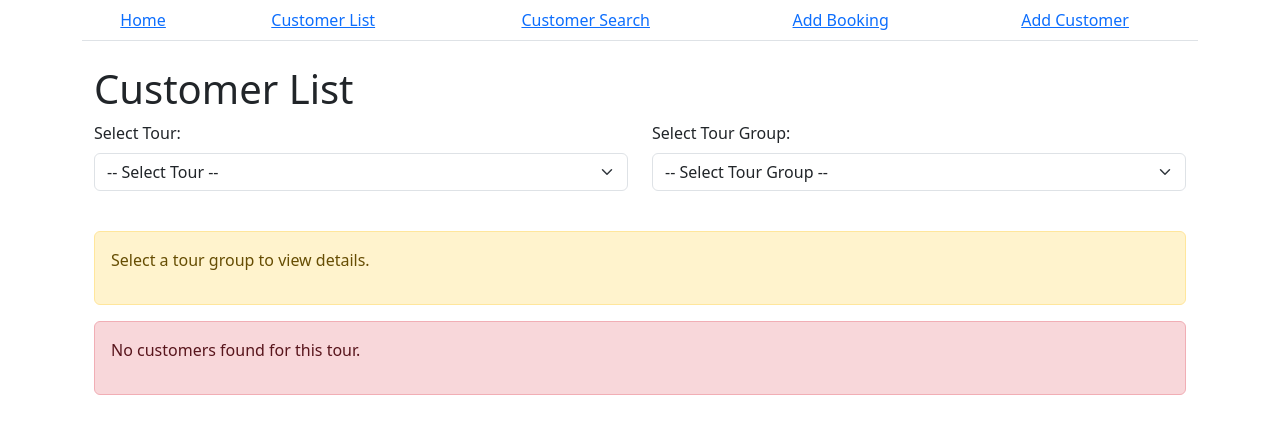
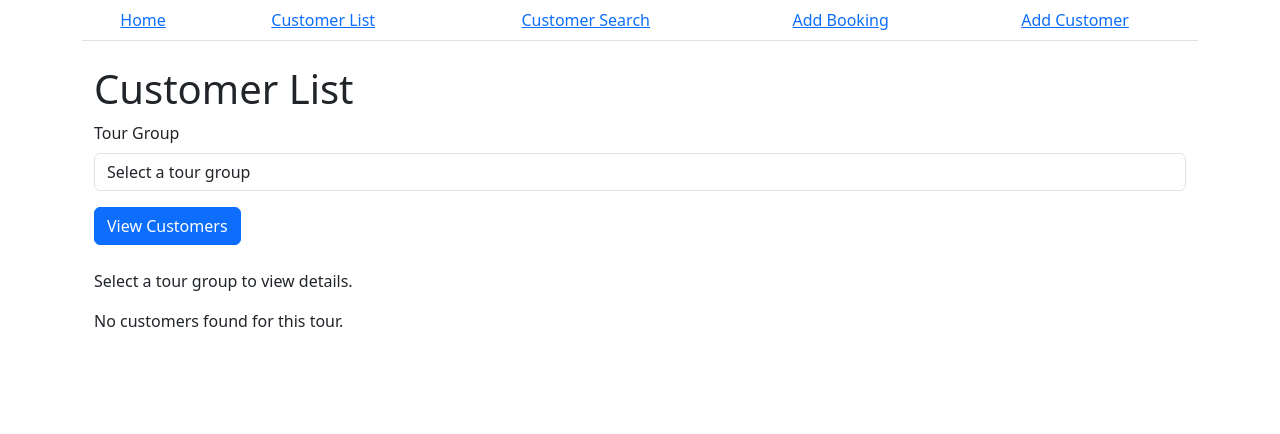
Before and after one commit to MoChen-5632/atl, a Flask app: template templates/tourlist.html in a window 1280 px wide. Shown: the part 62-496 px from the top of the page. Run offline with Flask 3, Linux system fonts and the light colour scheme; the template is opened without the code that fills it, so the values that code supplies are empty; parts of the project's set-up code (start-up, migrations or seed data) failed here and were passed over.

Commit message:
sixth push

```diff
--- a/app.py
+++ b/app.py
@@ -47,30 +47,22 @@ def customers():
 @app.route("/tours/list", methods=["GET", "POST"])
 def tourlist():
     connection = getCursor()
+    # Fetch all tour groups across all tours
+    connection.execute("""
+        SELECT tourgroups.tourgroupid, tourgroups.startdate, tours.tourname
+        FROM tourgroups
+        JOIN tours ON tourgroups.tourid = tours.tourid
+        ORDER BY tours.tourname, tourgroups.startdate;
+    """)
+    tourgroups = connection.fetchall()
 
-    # Fetch available tours for the dropdown
-    connection.execute("SELECT tourid, tourname, agerestriction FROM tours ORDER BY tourname;")
-    tours = connection.fetchall()
 
-    tourgroups = []
     customers = []
     tourname = None
     startdate = None
 
     if request.method == "POST":
-        # Get selected tour and tourgroup from the form
-        tour_id = request.form.get("tour")
         tourgroup_id = request.form.get("tourgroup")
-
-        if tour_id:
-            # Fetch tour groups based on the selected tourid
-            connection.execute("""
-                SELECT tourgroups.tourgroupid, tourgroups.startdate
-                FROM tourgroups
-                WHERE tourgroups.tourid = %s
-                ORDER BY tourgroups.startdate;
-            """, (tour_id,))
-            tourgroups = connection.fetchall()
 
         if tourgroup_id:
             # Fetch tour name and start date for the selected tourgroup
@@ -81,6 +73,7 @@ def tourlist():
                 WHERE tourgroups.tourgroupid = %s;
             """, (tourgroup_id,))
             tour_info = connection.fetchone()
+
 
             if tour_info:
                 tourname = tour_info['tourname']
@@ -96,20 +89,7 @@ def tourlist():
                 """, (tourgroup_id,))
                 customers = connection.fetchall()
 
-    else:
-        # For GET request, load tour groups for the first available tour
-        if tours:
-            first_tour_id = tours[0]['tourid']
-            connection.execute("""
-                SELECT tourgroups.tourgroupid, tourgroups.startdate
-                FROM tourgroups
-                WHERE tourgroups.tourid = %s
-                ORDER BY tourgroups.startdate;
-            """, (first_tour_id,))
-            tourgroups = connection.fetchall()
-
     return render_template("tourlist.html",
-                           tours=tours,
                            tourgroups=tourgroups,
                            tourname=tourname,
                            startdate=startdate,
--- a/templates/customersearch.html
+++ b/templates/customersearch.html
@@ -10,11 +10,11 @@
 
 
     <form method="POST">
-        <div class="form-group">
+        <div class="form-group mb-3">
             <label for="search_term">Please enter the name you would like to search:</label>
-            <input type="text" class="form-control" id="search_term" name="search_term" placeholder="Enter first or last name" required>
+            <input type="text" class="form-control mt-2" id="search_term" name="search_term" placeholder="Enter first or last name" required>
         </div>
-        <button type="submit" class="btn btn-primary mt-3">Search</button>
+        <button type="submit" class="btn btn-primary">Search</button>
     </form>
 
 
--- a/templates/tourlist.html
+++ b/templates/tourlist.html
@@ -8,40 +8,29 @@
     <h1>Customer List</h1>
 
     <form method="POST" class="mb-4">
-        <div class="row">
-            <div class="col-md-6 mb-3">
-                <label for="tour" class="form-label">Select Tour:</label>
-                <select id="tour" name="tour" class="form-select" onchange="this.form.submit()">
-                    <option value="">-- Select Tour --</option>
-                    {% for tour in tours %}
-                        <option value="{{ tour.tourid }}" {% if tour.tourid == request.form.get('tour') %}selected{% endif %}>
-                            {{ tour.tourname }}
-                        </option>
-                    {% endfor %}
-                </select>
-            </div>
-
-            <div class="col-md-6 mb-3">
-                <label for="tourgroup" class="form-label">Select Tour Group:</label>
-                <select id="tourgroup" name="tourgroup" class="form-select" onchange="this.form.submit()">
-                    <option value="">-- Select Tour Group --</option>
-                    {% for tourgroup in tourgroups %}
-                        <option value="{{ tourgroup.tourgroupid }}" {% if tourgroup.tourgroupid == request.form.get('tourgroup') %}selected{% endif %}>
-                            {{ tourgroup.startdate }}
-                        </option>
-                    {% endfor %}
-                </select>
-            </div>
-        </div>
+      <!-- Tour Group Selection -->
+      <div class="form-group mb-3">
+        <label for="tourgroup">Tour Group</label>
+        <select class="form-control mt-2" id="tourgroup" name="tourgroup" required>
+          <option value="">Select a tour group</option>
+          {% for group in tourgroups %}
+            <option value="{{ group.tourgroupid }}">
+              {{ group.tourname }} – Starting on {{ group.startdate }}
+            </option>
+          {% endfor %}
+        </select>
+      </div>
+        <button type="submit" class="btn btn-primary">View Customers</button>
     </form>
 
+
     {% if tourname and startdate %}
-        <div class="alert alert-info">
+        <div>
             <p><strong>Tour:</strong> {{ tourname }}</p>
             <p><strong>Start Date:</strong> {{ startdate }}</p>
         </div>
     {% else %}
-        <div class="alert alert-warning">
+        <div>
             <p>Select a tour group to view details.</p>
         </div>
     {% endif %}
@@ -86,7 +75,7 @@
             </table>
         </div>
     {% else %}
-        <div class="alert alert-danger">
+        <div>
             <p>No customers found for this tour.</p>
         </div>
     {% endif %}
```
Also changed, not shown: templates/addbooking.html (+6 -6 lines), README.md.
